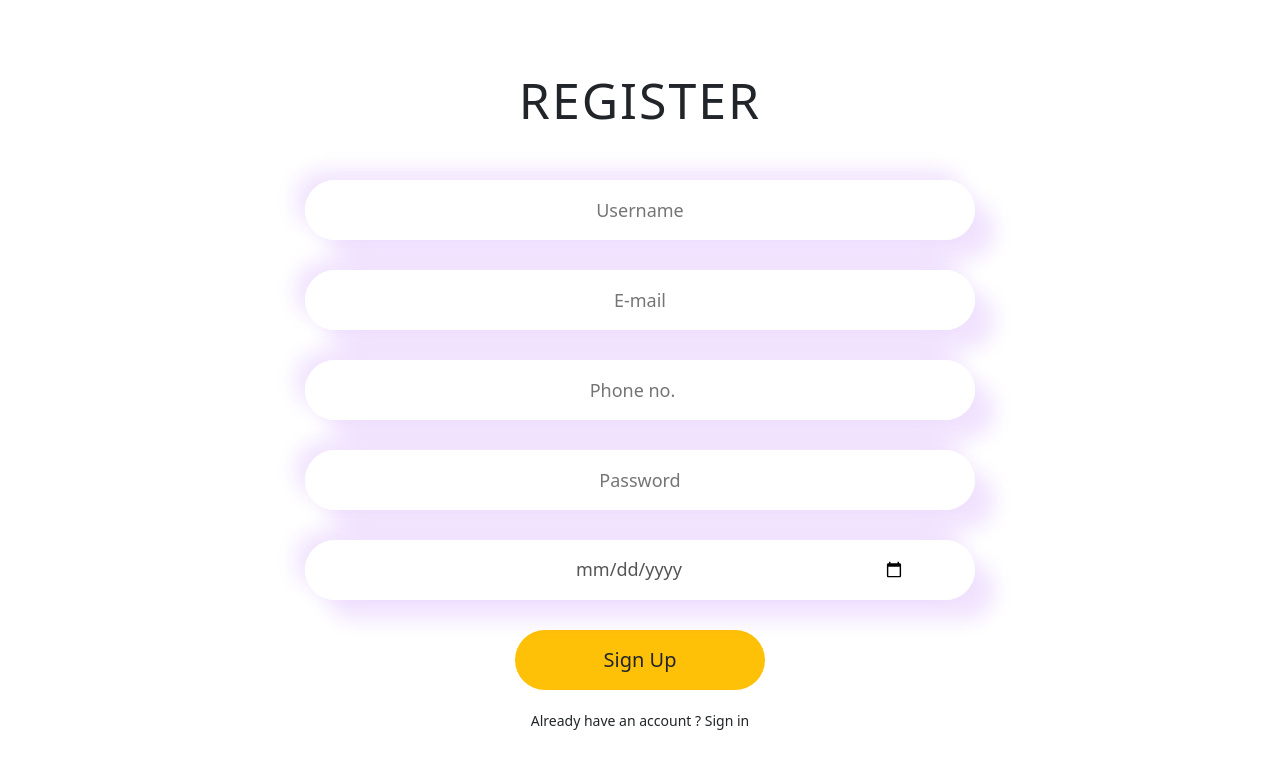
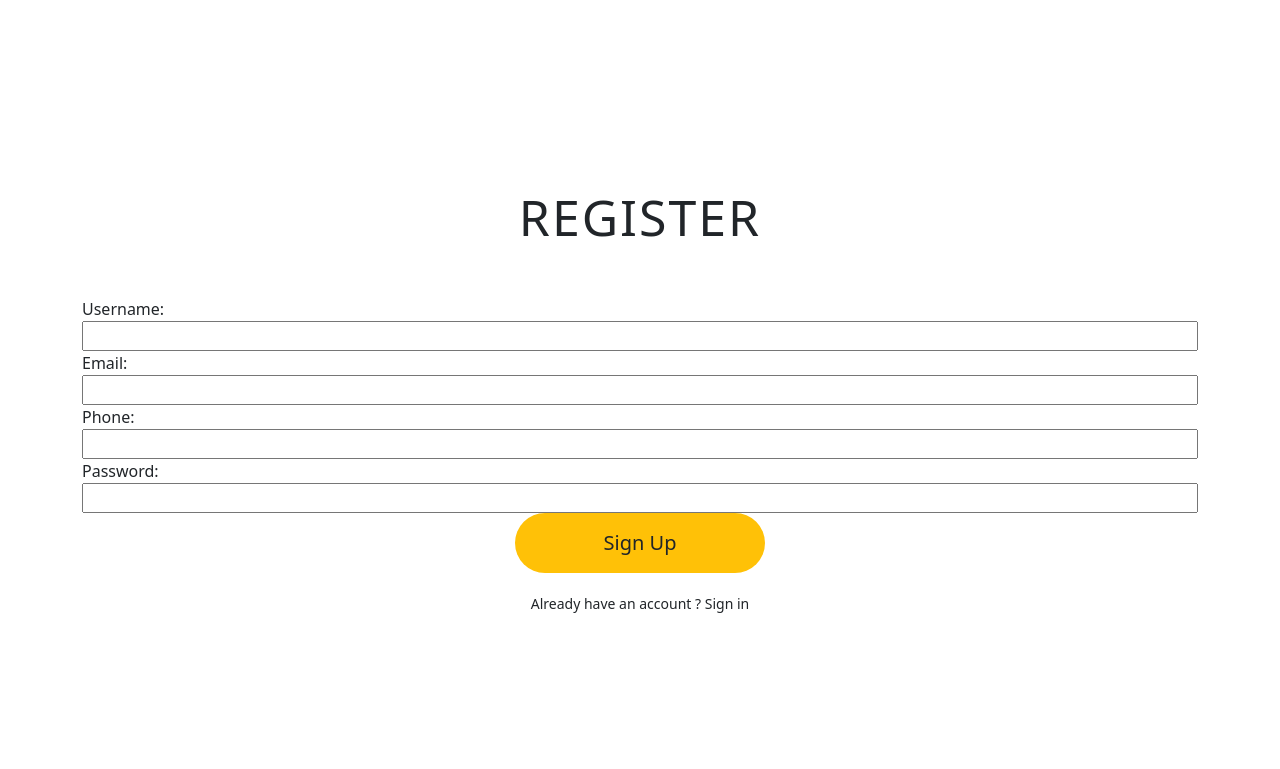
Before and after one commit to UtsavAcode/project6, a Django app: page /register/ in a window 1280 px wide. Shown: the top 769 px of the page. Run offline with Django 4.2, Linux system fonts and the light colour scheme.

Commit message:
checking cheking

```diff
--- a/Room/settings.py
+++ b/Room/settings.py
@@ -125,6 +125,7 @@ STATICFILES_DIRS=[
 ]
 
 
+APPEND_SLASH = False
 
 
 
--- /dev/null
+++ b/mysite/forms.py
@@ -0,0 +1,14 @@
+from django import forms
+
+
+class Register(forms.Form):
+    user_name = forms.CharField(label="Username", max_length=20)
+
+    email = forms.CharField(label="Email", max_length=30)
+    phone = forms.IntegerField(label="Phone")
+    password = forms.CharField(label="Password")
+
+
+class Login(forms.Form):
+    email = forms.CharField(label="Email")
+    password = forms.CharField(label="Password")
--- a/mysite/urls.py
+++ b/mysite/urls.py
@@ -8,8 +8,8 @@ urlpatterns = [
     path('contact/',views.contact, name='contact'),
     path('services/', views.services,name='services'),
     path('compteam/',views.team,name='team'),
-    path('sign/',views.sign,name='sign'),
     path('register/',views.register,name='register'),
+    path('signin/',views.sign,name='sign'),
     path('padmin/',views.admin, name='padmin'),
     path('admin_nav/',views.admin_nav, name='admin_nav'),
     path('home/',views.home, name="home"),
--- a/mysite/views.py
+++ b/mysite/views.py
@@ -2,9 +2,11 @@ from django.shortcuts import render, redirect
 from django.template .loader import render_to_string
 from django.http import HttpResponseRedirect
 from . models import Signup
-from .models import Login
+from django.contrib.auth.models import User
 from django.contrib.auth import authenticate, login, logout
 from django.contrib import messages
+from .forms import Register
+from .forms import Login
 
 def index(request):
     return render(request,'index.html')
@@ -31,54 +33,56 @@ def admin(request):
 def admin_nav(request):
     return render(request,'admin/admin_nav.html')
 
-def home(request):
-    return render(request,'main/home.html')
+
 
 # this is the area for the register:
 
 def register(request):
-    if request.method == "POST":
-        user_name = request.POST['username']
-        email = request.POST['email']
-        phone = request.POST['phone']
-        password = request.POST['password']
-        date = request.POST['date']
 
-        new_sign = Signup(user_name = user_name,
-                          email = email,
-                          phone = phone,
-                          password = password,
-                          date = date,
-                          )
+    if request.method == 'POST':
+        form = Register(request.POST)
 
-        new_sign.save()
-        return HttpResponseRedirect("/sign")
+        if form.is_valid():
+            signup = Signup(user_name=form.cleaned_data['user_name'],
+                            email=form.cleaned_data['email'],
+                            phone=form.cleaned_data['phone'],
+                            password=form.cleaned_data['password'],
+                            )
+            signup.save()
+            return HttpResponseRedirect("/signin/")
 
-        if user_name == "":
-            return render(request,"forms/register.html",{
-                "has_error: True"
-            })
+
+    form = Register()
 
     return render(request,'forms/register.html',{
-        "has_error": False
-    })
+       "form":form
+     })
+
+
+
+
 
 
 # this is the area of login
 
 def sign(request):
-    if request.method == "POST":
-        email = request.POST["email"]
-        password = request.POST["password"]
-        user = authenticate(request, email=email, password=password)
-
-        if user is not None:
-            login(request, user)
-            return redirect("/about")
+    if request.method == 'POST':
+        form1 = Register(request.POST)
+        if form1.is_valid():
+            email = form1.cleaned_data['email']
+            password = form1.cleaned_data['password']
+            user = authenticate(request,email=email,password=password)
+            if user is not None:
+                login(request,user)
+                return redirect('/home/')
 
         else:
-            messages.success(request,("There was an error"))
-            return redirect("/sign")
+            form1 = Login()
+
 
 
     return render(request,'forms/signin.html')
+
+
+def home(request):
+    return render(request,'main/home.html')
--- a/templates/forms/register.html
+++ b/templates/forms/register.html
@@ -14,45 +14,17 @@
 <div class="container">
 <div class="form">
 <h1>Register</h1>
-<form action="" method="POST">
+ <form action="" method="POST">
     {% csrf_token %}
-     <div class="inp">
-        <ion-icon name="person-circle-outline"></ion-icon>
-        <input type="text" class="text-center" placeholder="Username" name="username">
-    </div>
+    {{form}}
+    <!-- {{ form.user_name.label_tag }}
+    {{ form.user_name }}
+    {{ form.user_name.errors}} -->
 
-    <div class="inp">
-        <ion-icon name="person-circle-outline"></ion-icon>
-        <input type="e-mail" class="text-center" placeholder="E-mail" name="email" class="center-placeholder">
-    </div>
+<button type="submit" class="sign btn bg-warning">Sign Up</button>
+<span class="regis">Already have an account ? <a href="{%url 'sign'%}">Sign in</a></span>
 
-     <div class="inp">
-        <ion-icon name="person-circle-outline"></ion-icon>
-        <input type="number" class="text-center" placeholder="Phone no." name="phone">
-    </div>
-
-    <div class="inp">
-        <ion-icon name="lock-closed-outline"></ion-icon>
-        <input type="password" class="text-center" placeholder="Password" name="password">
-    </div>
-
-    <div class="inp">
-        <ion-icon name="lock-closed-outline"></ion-icon>
-        <input type="date" class="date text-center" placeholder="Date of birth" name="date">
-    </div>
+</form>
 
 
-
-
-
-    <button type="submit" class="sign btn bg-warning">Sign Up</button>
-    <span class="regis">Already have an account ? <a href="{%url 'sign'%}">Sign in</a></span>
-</form>
-</div>
-<!-- <div class="div-text">
-<h1>Roommate Finder</h1>
-<p>Find your Perfect Roommate.</p>
-</div> -->
-</div>
-
 {%endblock%}
```
Also changed, not shown: mysite/models.py (+1 -6 lines), templates/forms/signin.html (+6 -8 lines), db.sqlite3, mysite/migrations/0003_delete_login_rename_user_name_signup_username.py (added), mysite/migrations/0004_register_delete_signup.py (added), mysite/migrations/0005_rename_register_signup.py (added), mysite/migrations/0006_remove_signup_date.py (added), mysite/migrations/0007_rename_username_signup_user_name.py (added), static/css/signin.css (line endings or trailing spaces), templates/components/navbar.html (line endings or trailing spaces).
